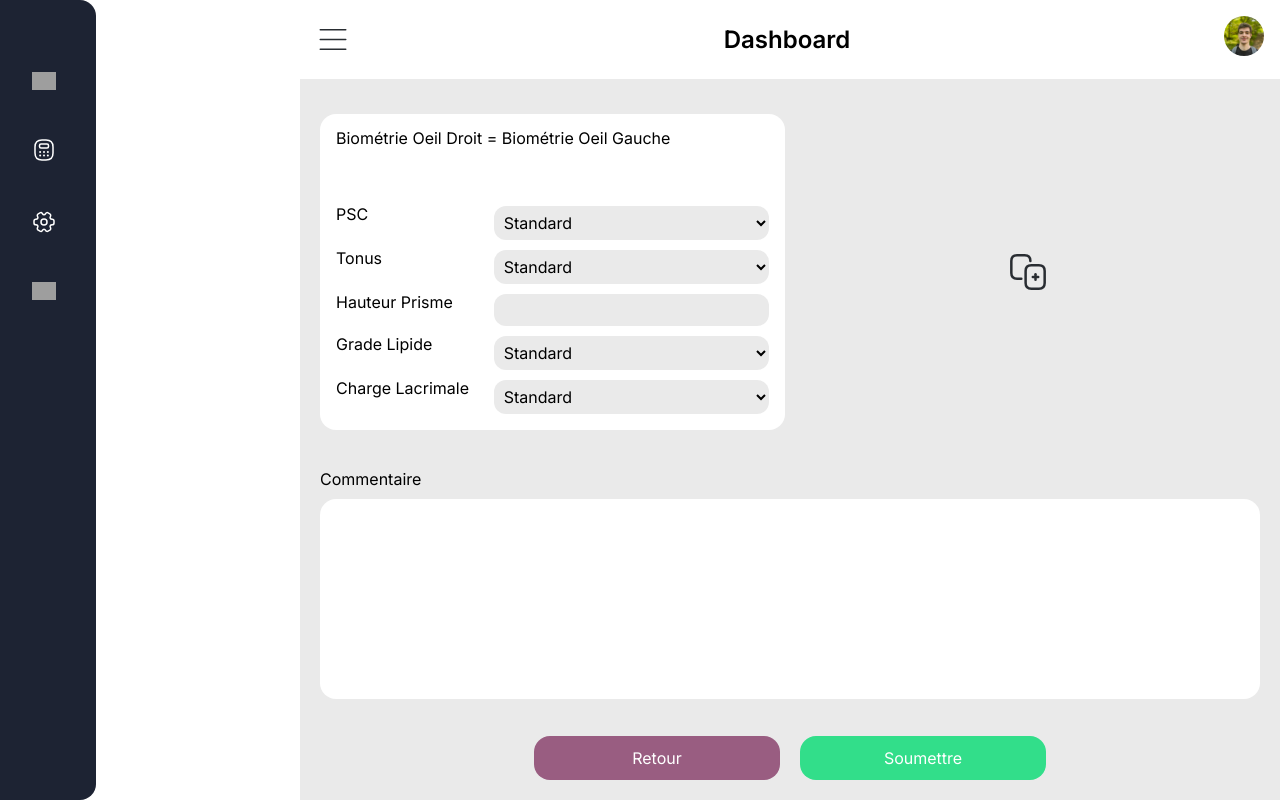
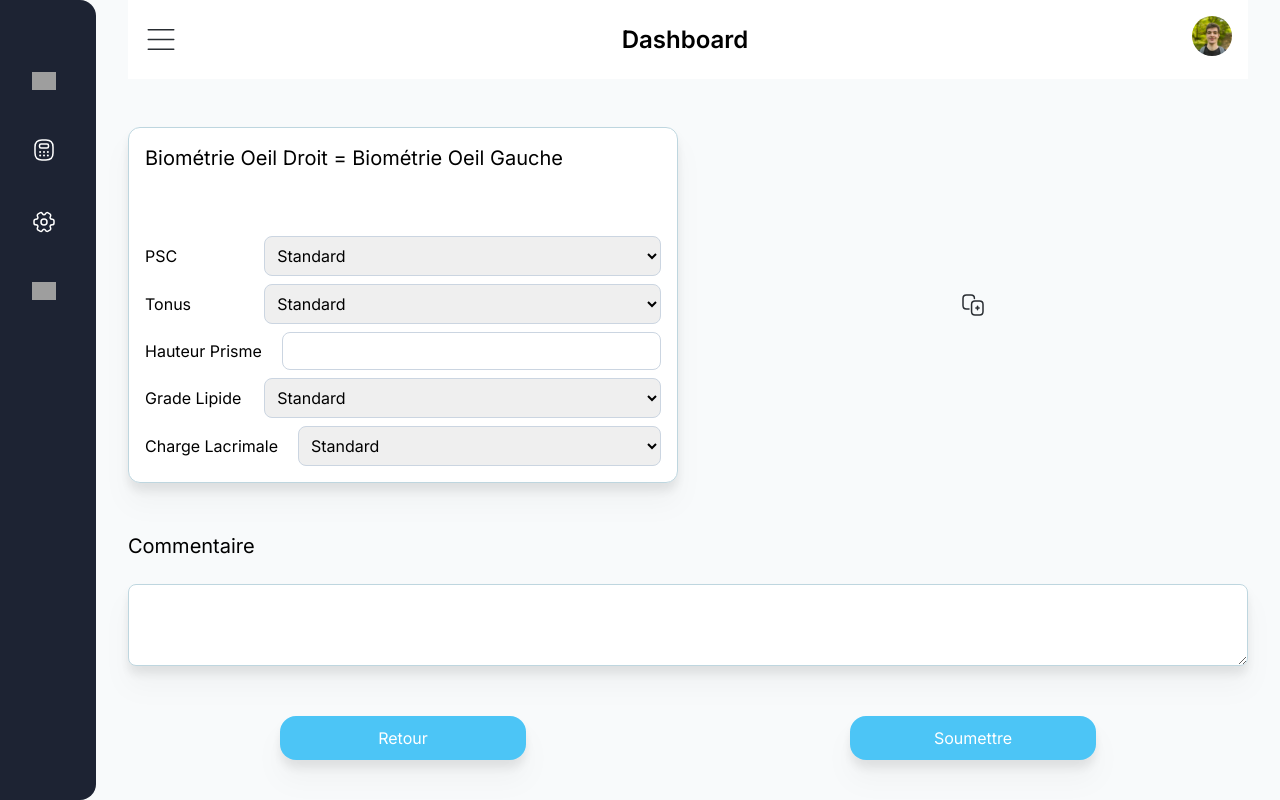
Before and after one commit to Optixfr/OptiX, an Angular app: page /tears in a window 1280 px wide. Built offline with nearby package versions, Linux system fonts and the light colour scheme; grey boxes are pictures that could not be loaded.

Commit message:
refacto design of all pages

```diff
--- a/src/app/components/form-tears-eyes/form-tears-eyes.component.css
+++ /dev/null
@@ -1,46 +0,0 @@
-.container {
-    background-color: white;
-    border-radius: 16px;
-    padding: 16px;
-}
-
-.container-form {
-    display: flex;
-    flex-direction: column;
-    justify-content: space-around;
-    gap:10px;
-}
-
-.input-label-combo {
-    display: grid;
-    grid-template-columns: 1fr 2fr;
-    gap: 20px;
-}
-
-input {
-    background-color: var(--secondary-color);
-    border-radius: 12px;
-    padding: 6px;
-    border: none;
-    width: 100%;
-}
-
-input:hover {
-    border: none;
-}
-
-select {
-    background-color: var(--secondary-color);
-    border-radius: 12px;
-    padding: 6px;
-    border: none;
-    width: 100%;
-}
-
-select:hover {
-    border: none;
-}
-
-h2 {
-    margin-bottom: 60px;
-}
--- a/src/app/components/form-tears-eyes/form-tears-eyes.component.html
+++ b/src/app/components/form-tears-eyes/form-tears-eyes.component.html
@@ -1,14 +1,14 @@
-<div class="container">
-  <h2>{{ nomFormulaire }}</h2>
+<div class="bg-white rounded-xl p-4 border border-tertiary drop-shadow-xl">
+  <h2 class="text-xl text-wrap mb-16">{{ nomFormulaire }}</h2>
   <form
     (ngSubmit)="getFormData()"
     #eyesTearForm="ngForm"
-    class="container-form"
+    class="flex flex-col justify-around gap-2"
   >
     <!-- PSC -->
-    <div class="input-label-combo">
+    <div class="grid grid-cols-[1fr_4fr] items-center gap-5">
       <label for="psc">PSC</label>
-      <select id="psc" name="psc" [(ngModel)]="eyesTear.psc" required>
+      <select class="border-secondary border w-full rounded-lg p-2" id="psc" name="psc" [(ngModel)]="eyesTear.psc" required>
         <option value="lent">Lent</option>
         <option value="standard"  >Standard</option>
         <option value="rapide">Rapide</option>
@@ -16,9 +16,9 @@
     </div>
 
     <!-- Tonus -->
-    <div class="input-label-combo">
+    <div class="grid grid-cols-[1fr_4fr] items-center gap-5">
       <label for="tonus">Tonus</label>
-      <select id="tonus" name="tonus" [(ngModel)]="eyesTear.tonus" required>
+      <select class="border-secondary border w-full rounded-lg p-2" id="tonus" name="tonus" [(ngModel)]="eyesTear.tonus" required>
         <option value="faible">Faible</option>
         <option value="standard"  >Standard</option>
         <option value="elevee">Elevé</option>
@@ -26,9 +26,10 @@
     </div>
 
     <!-- Hauteur Prisme -->
-    <div class="input-label-combo">
+    <div class="grid grid-cols-[1fr_4fr] items-center gap-5">
       <label for="hauteurPrisme">Hauteur Prisme</label>
       <input
+        class="border-secondary border w-full rounded-lg p-2"
         type="number"
         id="hauteurPrisme"
         name="hauteurPrisme"
@@ -38,9 +39,10 @@
     </div>
 
     <!-- Grade Lipide (optionnel) -->
-    <div class="input-label-combo">
+    <div class="grid grid-cols-[1fr_4fr] items-center gap-5">
       <label for="gradeLipide">Grade Lipide</label>
       <select
+        class="border-secondary border w-full rounded-lg p-2"
         id="gradeLipide"
         name="gradeLipide"
         [(ngModel)]="eyesTear.gradeLipide"
@@ -52,15 +54,16 @@
     </div>
 
     <!-- Charge Lacrimale (optionnel) -->
-    <div class="input-label-combo">
+    <div class="grid grid-cols-[1fr_4fr] items-center gap-5">
       <label for="chargeLacrimale">Charge Lacrimale</label>
       <select
+        class="border-secondary border w-full rounded-lg p-2"
         id="chargeLacrimale"
         name="chargeLacrimale"
         [(ngModel)]="eyesTear.chargeLacrimale"
       >
         <option value="faible">Faible</option>
-        <option value="standard"  >Standard</option>
+        <option value="standard">Standard</option>
         <option value="elevee">Élevée</option>
       </select>
     </div>
--- a/src/app/components/form-tears-eyes/form-tears-eyes.component.ts
+++ b/src/app/components/form-tears-eyes/form-tears-eyes.component.ts
@@ -9,8 +9,8 @@ import { HttpClientModule } from '@angular/common/http';
   standalone: true,
   imports: [FormsModule, HttpClientModule],
   templateUrl: './form-tears-eyes.component.html',
-  styleUrl: './form-tears-eyes.component.css',
 })
+
 export class FormTearsEyesComponent implements OnInit {
   @Input() nomFormulaire = '';
 
--- a/src/app/pages/form-size-eyes-page/form-size-eyes-page.component.css
+++ /dev/null
@@ -1,42 +0,0 @@
-.page {
-    background-color: var(--secondary-color);
-    display: flex;
-    flex-direction: column;
-    justify-content: space-between;
-}
-
-.container {
-    display: grid;
-    grid-template-columns: 300px 1fr;
-    min-height: 100vh;
-}
-
-.container-form {
-    display: grid;
-    grid-template-columns: 1fr 1fr;
-    justify-content: space-between;
-    gap: 20px;
-    padding: 20px 20px;
-}
-
-.button {
-    background-color: var(--green-color);
-    width: 246px;
-    height: 44px;
-    align-self: center;
-    background: #32DE8A;
-    border-radius: 16px;
-    margin-bottom: 20px;
-}
-
-button img {
-    display: flex;
-    justify-content: center;
-    align-items: center;
-    width: 50px;
-    height: 50px;
-    padding: 5px;
-    border: none;
-    cursor: pointer;
-    margin: auto;
-}
--- a/src/app/pages/form-tears-eyes-page/form-tears-eyes-page.component.css
+++ /dev/null
@@ -1,84 +0,0 @@
-.page {
-    background-color: var(--secondary-color);
-    display: flex;
-    flex-direction: column;
-    justify-content: space-between;
-}
-
-.container {
-    display: grid;
-    grid-template-columns: 300px 1fr;
-    min-height: 100vh;
-}
-
-.container-form {
-    display: grid;
-    grid-template-columns: 1fr 1fr;
-    justify-content: space-between;
-    gap: 10px;
-    padding: 20px 20px;
-}
-
-.button {
-    background-color: var(--green-color);
-    width: 246px;
-    height: 44px;
-    align-self: center;
-    background: #32DE8A;
-    border-radius: 16px;
-}
-
-.button-retour {
-    background-color: var(--red-color);
-}
-
-.buttons {
-    display: flex;
-    flex-direction: row;
-    gap: 20px;
-    justify-content: center;
-    margin-bottom: 20px;
-}
-
-.container-form {
-    display: grid;
-    grid-template-columns: 1fr 1fr;
-    justify-content: space-between;
-    gap: 10px;
-    padding: 20px 20px;
-}
-
-.commentaire-form {
-    padding: 20px 20px;
-}
-
-h2 {
-    margin-bottom: 12px;
-}
-
-textarea {
-    width: 100%;
-    background-color: white;
-    border-radius: 16px;
-    resize: none;
-    height: 200px;
-    padding: 16px;
-}
-
-.forms {
-    display: flex;
-    flex-direction: column;
-    gap: 1px;
-}
-
-button img {
-    display: flex;
-    justify-content: center;
-    align-items: center;
-    width: 50px;
-    height: 50px;
-    padding: 5px;
-    border: none;
-    cursor: pointer;
-    margin: auto;
-}
--- a/src/app/pages/form-tears-eyes-page/form-tears-eyes-page.component.html
+++ b/src/app/pages/form-tears-eyes-page/form-tears-eyes-page.component.html
@@ -1,28 +1,27 @@
-<div class="container">
-    <div>
+<div class="flex flex-row bg-background">
     <app-lateral-navbar></app-lateral-navbar>
-    </div>
-    <div class="page">
+    <div class="flex flex-col justify-between bg-background w-full pl-8 pr-8">
       <app-top-bar></app-top-bar>
-        <div class="forms">
-            <div class="container-form">
+      <div class="grid grid-cols-2 gap-5">
         <app-form-tears-eyes [nomFormulaire]="isDuplicatedForm ? 'Formulaire Oeil Droit' : 'Biométrie Oeil Droit = Biométrie Oeil Gauche'"></app-form-tears-eyes>
         @if (isDuplicatedForm) {
             <app-form-tears-eyes [nomFormulaire]="'Formulaire Oeil Gauche'"></app-form-tears-eyes>
         } @else {
-                    <button mat-button (click)="addSideForm()">
+            <button mat-button (click)="addSideForm()" class="flex justify-center self-center items-center p-[5px] bg-transparent border-none cursor-pointer w-full h-full">
                 <img src="assets/additem.svg" alt="Duplicate the form">
             </button>
         }
       </div>
-            <div class="commentaire-form">
-                <h2>Commentaire</h2>
-                <textarea [(ngModel)]="commentaire" name="commentaire" id="commentaire" rows="4" cols="50"></textarea>
+
+      <div>
+          <h2 class="text-xl mb-6">Commentaire</h2>
+          <textarea class="border w-full rounded-lg border-tertiary drop-shadow-xl" rows="5" cols="50" [(ngModel)]="commentaire" name="commentaire" id="commentaire"></textarea>
       </div>
-        </div>
-        <div class="buttons">
-            <button class="button button-retour" routerLink="/accueil">Retour</button>
-            <button class="button" (click)="submitForms()" routerLink="/report-generation">Soumettre</button>
+
+
+      <div class="flex flex-row gap-5 justify-center mb-5">
+        <button class="w-[246px] h-[44px] bg-accent rounded-[16px] mx-auto mb-5 drop-shadow-xl" routerLink="/accueil">Retour</button>
+        <button class="w-[246px] h-[44px] bg-accent rounded-[16px] mx-auto mb-5 drop-shadow-xl" (click)="submitForms()" routerLink="/report-generation">Soumettre</button>
       </div>
      </div>
   </div>
--- a/src/app/pages/form-tears-eyes-page/form-tears-eyes-page.component.ts
+++ b/src/app/pages/form-tears-eyes-page/form-tears-eyes-page.component.ts
@@ -14,7 +14,6 @@ import { FormsModule } from '@angular/forms';
   imports: [HttpClientModule, FormTearsEyesComponent, TopBarComponent, LateralNavbarComponent, FormsModule, RouterLink], // Importer HttpClientModule ici
   providers: [EyesCalculationService],
   templateUrl: './form-tears-eyes-page.component.html',
-  styleUrls: ['./form-tears-eyes-page.component.css']
 })
 
 export class FormTearsEyesPageComponent {
--- a/src/app/pages/generation-rapport-page/generation-rapport-page.component.css
+++ /dev/null
@@ -1,42 +0,0 @@
-.page {
-    background-color: var(--secondary-color);
-    display: flex;
-    flex-direction: column;
-    justify-content: space-between;
-}
-
-.container {
-    display: grid;
-    grid-template-columns: 300px 1fr;
-    min-height: 100vh;
-}
-
-.container-form {
-    /* Désactiver pour avoir le PDF en pleine écran
-    display: grid;
-    grid-template-columns: 1fr 1fr;*/
-    justify-content: space-between;
-    gap: 20px;
-    padding: 0px 80px 0px 80px;
-}
-
-.button {
-    background-color: var(--green-color);
-    width: 246px;
-    height: 44px;
-    align-self: center;
-    background: #32DE8A;
-    border-radius: 16px;
-}
-
-.button-retour {
-    background-color: var(--red-color);
-}
-
-.buttons {
-    display: flex;
-    flex-direction: row;
-    gap: 20px;
-    justify-content: center;
-    margin-bottom: 20px;
-}
--- a/src/app/pages/generation-rapport-page/generation-rapport-page.component.ts
+++ b/src/app/pages/generation-rapport-page/generation-rapport-page.component.ts
@@ -12,6 +12,7 @@ import { Subscription } from 'rxjs';
 import { EyesTear } from '../../models/eyes-tear.model';
 import { FormTearsEyesDataService } from '../../services/form-tear-size/form-tears-eyes-data.service';
 import { HttpClientModule } from '@angular/common/http';
+import { FormsModule } from '@angular/forms';
 
 interface FormData {
   droite: EyesTear;
@@ -27,9 +28,9 @@ interface FormData {
     CommonModule,
     RouterLink,
     HttpClientModule,
+    FormsModule
   ],
   templateUrl: './generation-rapport-page.component.html',
-  styleUrl: './generation-rapport-page.component.css',
 })
 export class GenerationRapportPageComponent implements OnInit, OnDestroy {
   pdfUrl: SafeResourceUrl | undefined;
@@ -66,8 +67,6 @@ export class GenerationRapportPageComponent implements OnInit, OnDestroy {
     const formDataMeasure = this.formSizeEyesDataService.getFormData()
     const formDataTear = this.eyesTearService.getFormData()
 
-    console.log('salut ', formDataMeasure);
-
     const transformValuesToNumber = (obj: any) =>
       Object.fromEntries(Object.entries(obj).map(([key, value]) => [key, Number(value)]));
 
@@ -83,7 +82,6 @@ export class GenerationRapportPageComponent implements OnInit, OnDestroy {
       (result: any) => {
         this.eyeDataLeft = result.eye_o_gauche;
         this.eyeDataRight = result.eye_o_droite;
-        console.log(this.eyeDataLeft);
         this.generatePDF();
       },
       (error) => {
```
Also changed, not shown: src/app/pages/generation-rapport-page/generation-rapport-page.component.html (+8 -10 lines), src/app/components/form-eye-size/form-eye-size.component.html (line endings or trailing spaces). Lines whose indentation alone changed are shown as unchanged.
